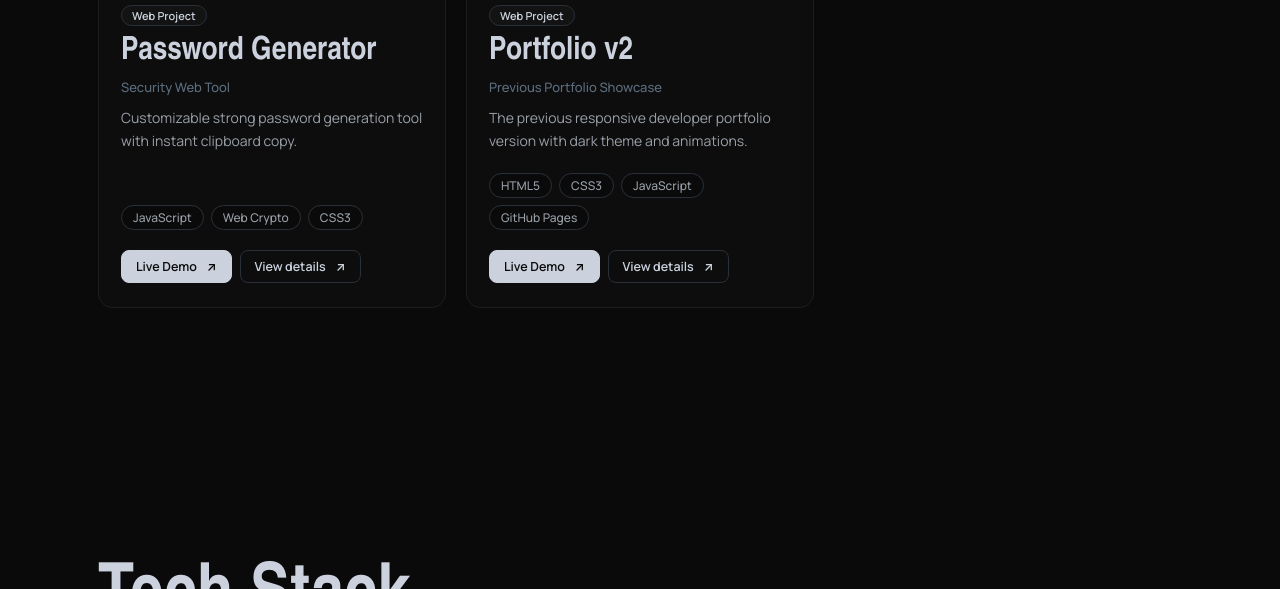
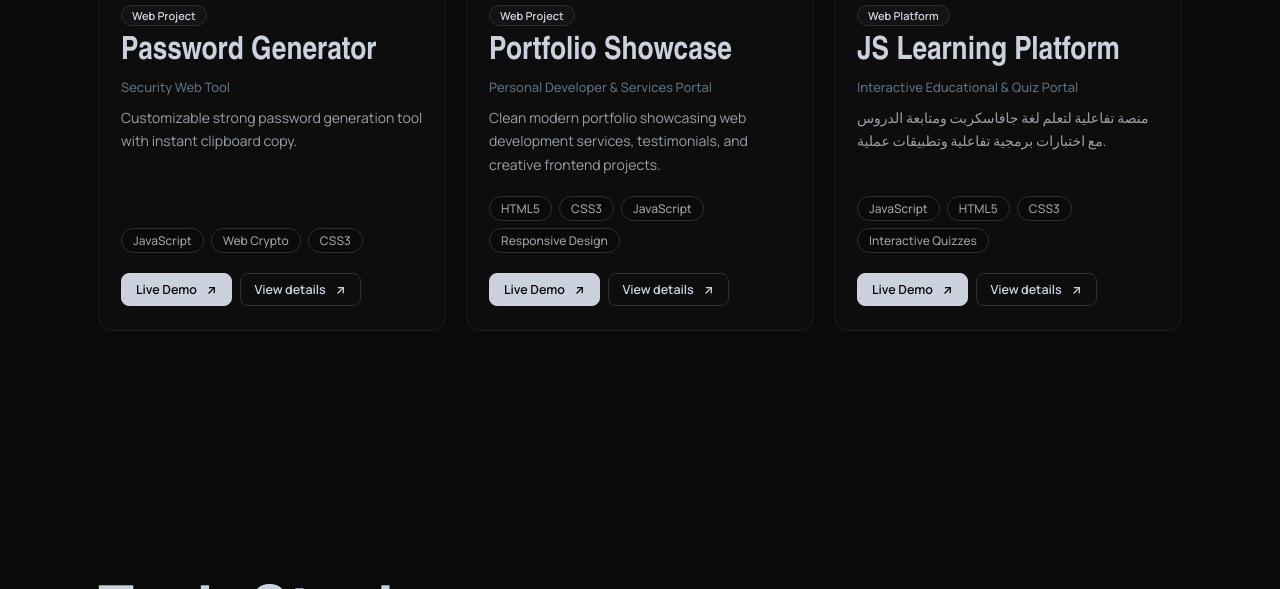
Before and after one commit to abdullahseraf/Portfolio, a plain HTML site: page index.html in a window 1280 px wide. Shown: the part 3572-4161 px from the top of the page. Drawn offline with Linux system fonts and the light colour scheme; a web font is replaced by a local one.

Commit message:
feat: add user image to portfolio showcase card and add JavaScript learning platform card

```diff
--- a/Script.js
+++ b/Script.js
@@ -182,25 +182,23 @@
       },
     },
     portfolio: {
-      title: "Portfolio v2",
-      category: "Web · Previous Portfolio Showcase",
+      title: "Portfolio Showcase",
+      category: "Web · Personal Showcase & Services",
       overview:
-        "The previous responsive developer portfolio design featuring dark theme, smooth animations and interactive project cards.",
+        "Modern responsive developer portfolio featuring a clean, light aesthetic with dedicated sections for web development services, responsive design, and performance optimization.",
       features: [
-        "Fully responsive layout across mobile, tablet and desktop",
-        "Interactive project gallery and detail dialogs",
-        "Category filtering with smooth CSS transitions",
-        "Scroll progress indicator and reveal animations",
+        "Modern clean layout with 3D avatar profile and service cards",
+        "Fully responsive architecture across mobile and desktop",
+        "Clear service breakdowns for Web Development & Performance",
+        "Interactive navigation and smooth sectional transitions",
       ],
-      stack: ["HTML5", "CSS3", "JavaScript", "GitHub Pages"],
+      stack: ["HTML5", "CSS3", "JavaScript", "Responsive Design"],
       images: [
-        "images/portfolio2.png",
+        "images/portfolio-showcase.jpg",
         "images/dark.png",
         "images/light.png",
-        "images/Rectangle 11.png",
-        "images/Rectangle 12.png",
       ],
-      links: { playStore: "", github: "https://github.com/abdullahseraf/Portfolio-v2", demo: "https://abdullahseraf.github.io/Portfolio-v2/" },
+      links: { playStore: "", github: "https://github.com/abdullahseraf/Portfolio-v1", demo: "https://abdullahseraf.github.io/Portfolio-v1/" },
     },
     shoe: {
       title: "Nike Shoe Store",
@@ -288,6 +286,25 @@
       stack: ["HTML5", "CSS3", "Responsive Design"],
       images: ["images/adidas.png"],
       links: { playStore: "", github: "https://github.com/abdullahseraf/Adidas", demo: "https://abdullahseraf.github.io/Adidas/" },
+    },
+    alziro: {
+      title: "JS Learning Platform",
+      category: "Web · Educational & Quiz Platform",
+      overview:
+        "منصة تعليمية تفاعلية متكاملة لتعلم وإتقان لغة جافاسكربت مبنية استناداً إلى دورة Elzero Web School، تتضمن فهرساً للدروس، شروحات برمجية، اختبارات تفاعلية فورية ومشاريع تطبيقية عملية.",
+      features: [
+        "Interactive Lessons dynamic sidebar and content viewer",
+        "Real-time Quiz engine with instant evaluation and feedback",
+        "Practical coding challenges and project implementation",
+        "RTL Arabic reading-optimized typography and layout",
+      ],
+      stack: ["JavaScript", "HTML5", "CSS3", "Interactive Quiz UI"],
+      images: ["images/javascript-platform.svg"],
+      links: {
+        playStore: "",
+        github: "https://github.com/abdullahseraf/alziro-js",
+        demo: "https://abdullahseraf.github.io/alziro-js/",
+      },
     },
   };
   const LINKS = [
--- a/index.html
+++ b/index.html
@@ -443,25 +443,25 @@
 
             <article class="card app rv" data-t="web">
               <div class="card-thumb">
-                <img src="images/portfolio2.png" alt="Portfolio v2 screenshot" loading="lazy" />
+                <img src="images/portfolio-showcase.jpg" alt="Abdullah Seraf Portfolio Showcase" loading="lazy" />
               </div>
               <div class="card-body">
                 <div class="card-meta">
                   <span class="badge badge-web">Web Project</span>
                 </div>
-                <h3>Portfolio v2</h3>
-                <p class="kind">Previous Portfolio Showcase</p>
-                <p>The previous responsive developer portfolio version with dark theme and animations.</p>
+                <h3>Portfolio Showcase</h3>
+                <p class="kind">Personal Developer &amp; Services Portal</p>
+                <p>Clean modern portfolio showcasing web development services, testimonials, and creative frontend projects.</p>
                 <ul class="pills">
                   <li>HTML5</li>
                   <li>CSS3</li>
                   <li>JavaScript</li>
-                  <li>GitHub Pages</li>
+                  <li>Responsive Design</li>
                 </ul>
                 <div class="row">
                   <a
                     class="btn sm solid live-btn"
-                    href="https://abdullahseraf.github.io/Portfolio-v2/"
+                    href="https://abdullahseraf.github.io/Portfolio-v1/"
                     target="_blank"
                     rel="noopener noreferrer"
                   >
@@ -471,6 +471,44 @@
                     class="btn sm"
                     type="button"
                     data-open="portfolio"
+                    aria-haspopup="dialog"
+                  >
+                    View details <span class="arr">↗</span>
+                  </button>
+                </div>
+              </div>
+            </article>
+
+            <article class="card app rv" data-t="web">
+              <div class="card-thumb">
+                <img src="images/javascript-platform.svg" alt="JavaScript Learning Platform" loading="lazy" />
+              </div>
+              <div class="card-body">
+                <div class="card-meta">
+                  <span class="badge badge-web">Web Platform</span>
+                </div>
+                <h3>JS Learning Platform</h3>
+                <p class="kind">Interactive Educational &amp; Quiz Portal</p>
+                <p>منصة تفاعلية لتعلم لغة جافاسكربت ومتابعة الدروس مع اختبارات برمجية تفاعلية وتطبيقات عملية.</p>
+                <ul class="pills">
+                  <li>JavaScript</li>
+                  <li>HTML5</li>
+                  <li>CSS3</li>
+                  <li>Interactive Quizzes</li>
+                </ul>
+                <div class="row">
+                  <a
+                    class="btn sm solid live-btn"
+                    href="https://abdullahseraf.github.io/alziro-js/"
+                    target="_blank"
+                    rel="noopener noreferrer"
+                  >
+                    Live Demo <span class="arr">↗</span>
+                  </a>
+                  <button
+                    class="btn sm"
+                    type="button"
+                    data-open="alziro"
                     aria-haspopup="dialog"
                   >
                     View details <span class="arr">↗</span>
```
Also changed, not shown: images/javascript-platform.svg (added), images/portfolio-showcase.jpg (added).
